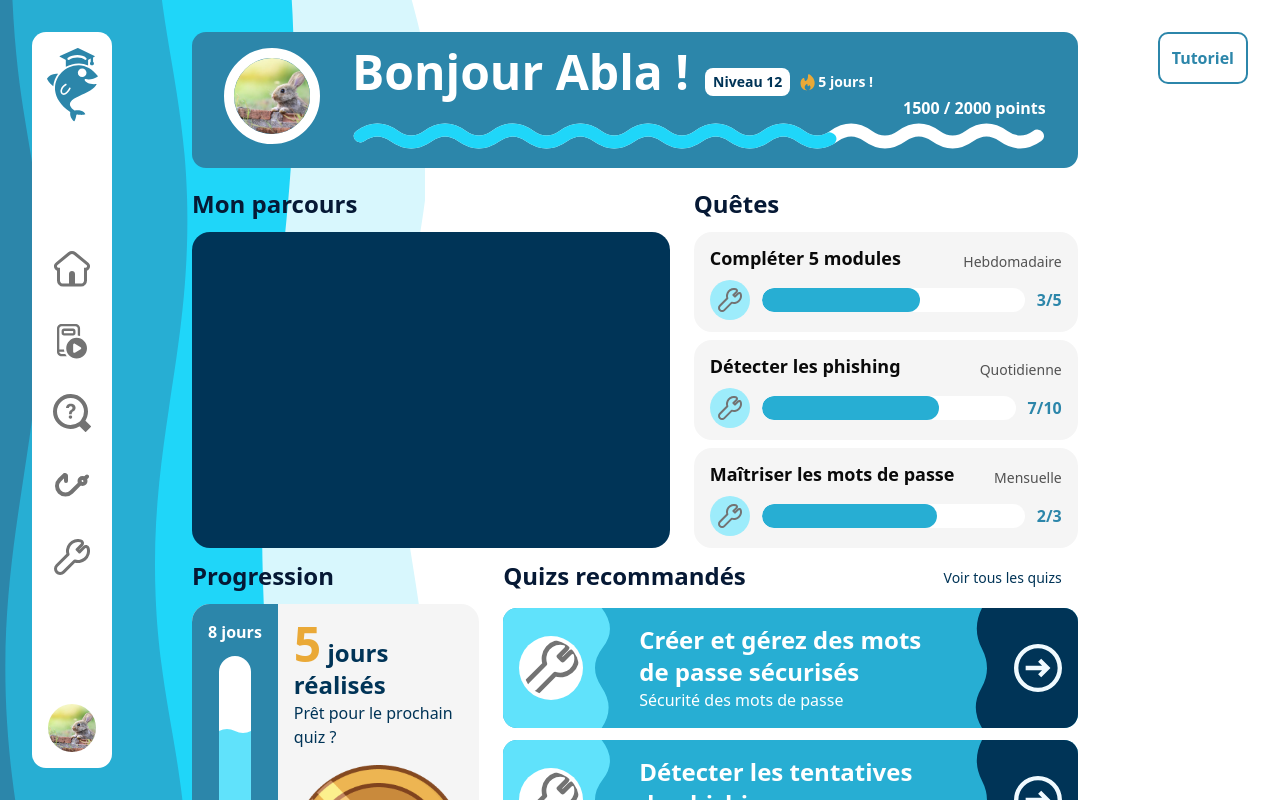
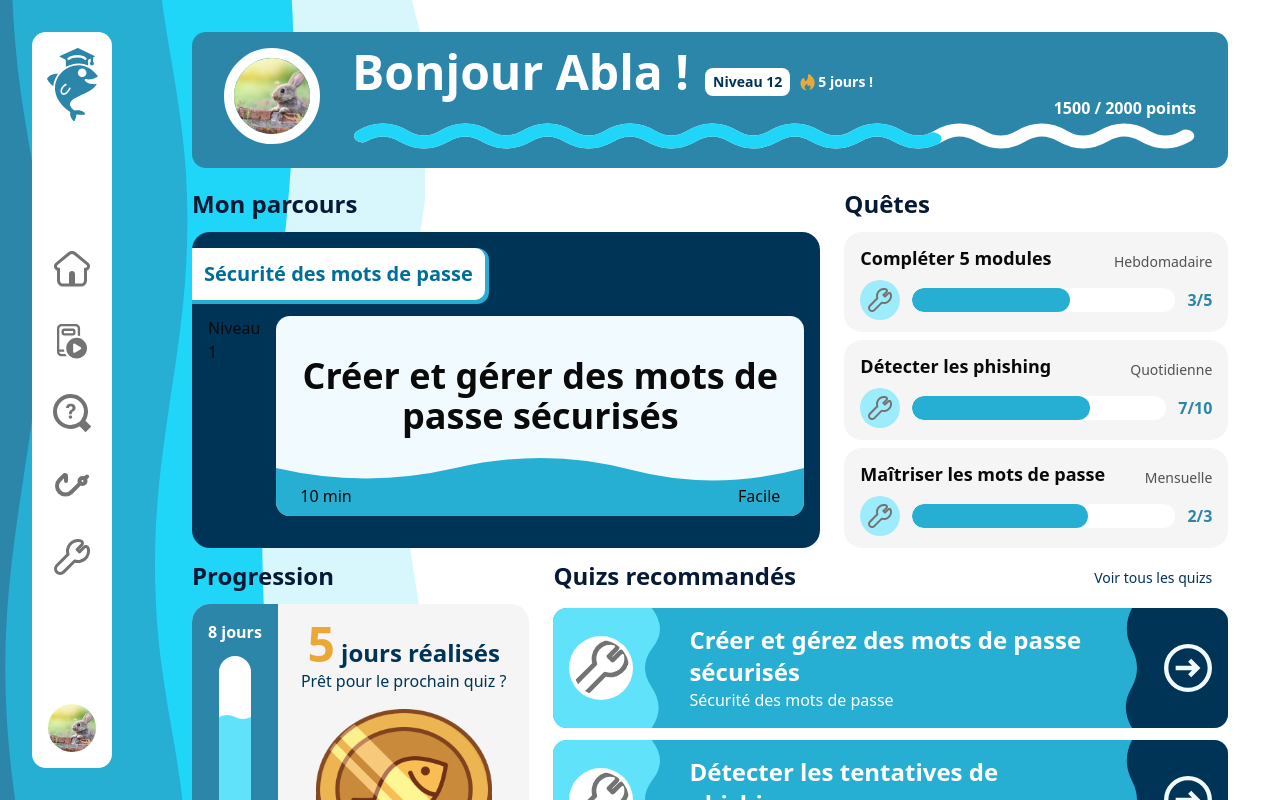
Before and after one commit to SHAfoin/learn-and-phish, a Next.js app: page /app in a window 1280 px wide. Shown: the top 800 px of the page. Built offline with nearby package versions, Linux system fonts and the light colour scheme.

Commit message:
feat(WorldProgressWidget): implement layout for password security section

```diff
--- a/components/WorldProgressWidget.tsx
+++ b/components/WorldProgressWidget.tsx
@@ -2,6 +2,40 @@ import React from "react";
 
 export default function WorldProgressWidget() {
   return (
-    <div className="w-full rounded-2xl bg-ocean-900 h-full max-h-xl"></div>
+    <div className="w-full rounded-2xl bg-ocean-900 h-full max-h-xl flex flex-col py-4 overflow-hidden">
+      <div
+        id="world-category"
+        className="bg-white text-shadow-ocean-700 p-3 w-fit rounded-e-lg shadow-[2px_2px_0px_2px_#27AED3]"
+      >
+        <h2 className="font-bold text-xl text-ocean-800">
+          Sécurité des mots de passe
+        </h2>
+      </div>
+      <div id="world-progress" className="flex gap-4 p-4 h-full">
+        <div className="flex-1 h-full">Niveau 1</div>
+        <div
+          id="world-progress-details"
+          className="bg-ocean-50 rounded-xl h-full w-132 flex flex-col pb-2 px-6 gap-4 items-center justify-between pt-10 relative overflow-hidden"
+        >
+          <h1 className="font-bold text-4xl text-center">
+            Créer et gérer des mots de passe sécurisés
+          </h1>
+
+          <div className="flex w-full justify-between z-20">
+            <p>10 min</p>
+            <p>Facile</p>
+          </div>
+          <div className="absolute bottom-0 left-0 w-full h-16 z-0">
+            <svg
+              className="w-full h-full"
+              viewBox="0 0 100 40"
+              preserveAspectRatio="none"
+            >
+              <path d="M100 40H0V10q17 13 34 0t33 1 33-1Z" fill="#27AED3" />
+            </svg>
+          </div>
+        </div>
+      </div>
+    </div>
   );
 }
```
